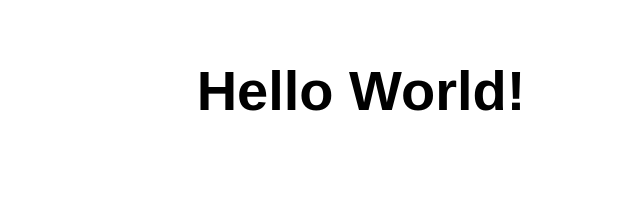
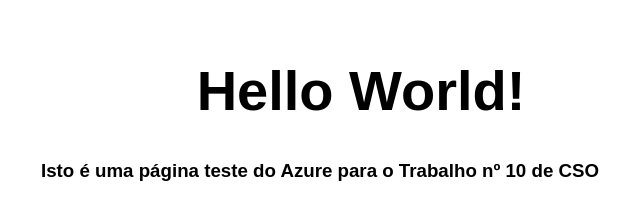
Before and after one commit to estgv16805/softwarecsoweb, a website: page src/index.html in a window 1280 px wide. Shown: the whole page, without its empty margins (279-919 px from the left). Drawn offline with Linux system fonts and the light colour scheme.

Commit message:
Update index.html

```diff
--- a/src/index.html
+++ b/src/index.html
@@ -11,6 +11,7 @@
 <body>
   <main>
     <h1>Hello World!</h1>
+    <h3>Isto é uma página teste do Azure para o Trabalho nº 10 de CSO<!h3>
   </main>
 </body>
 
```
